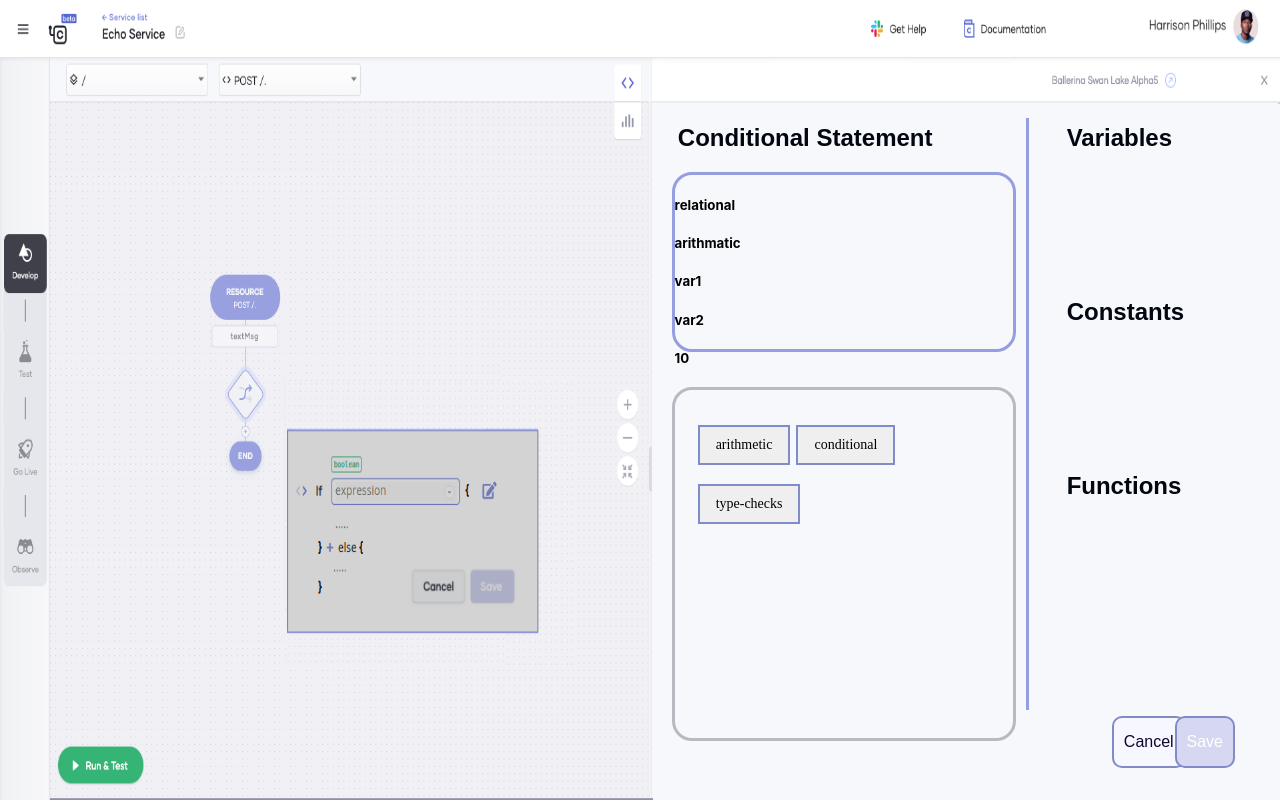
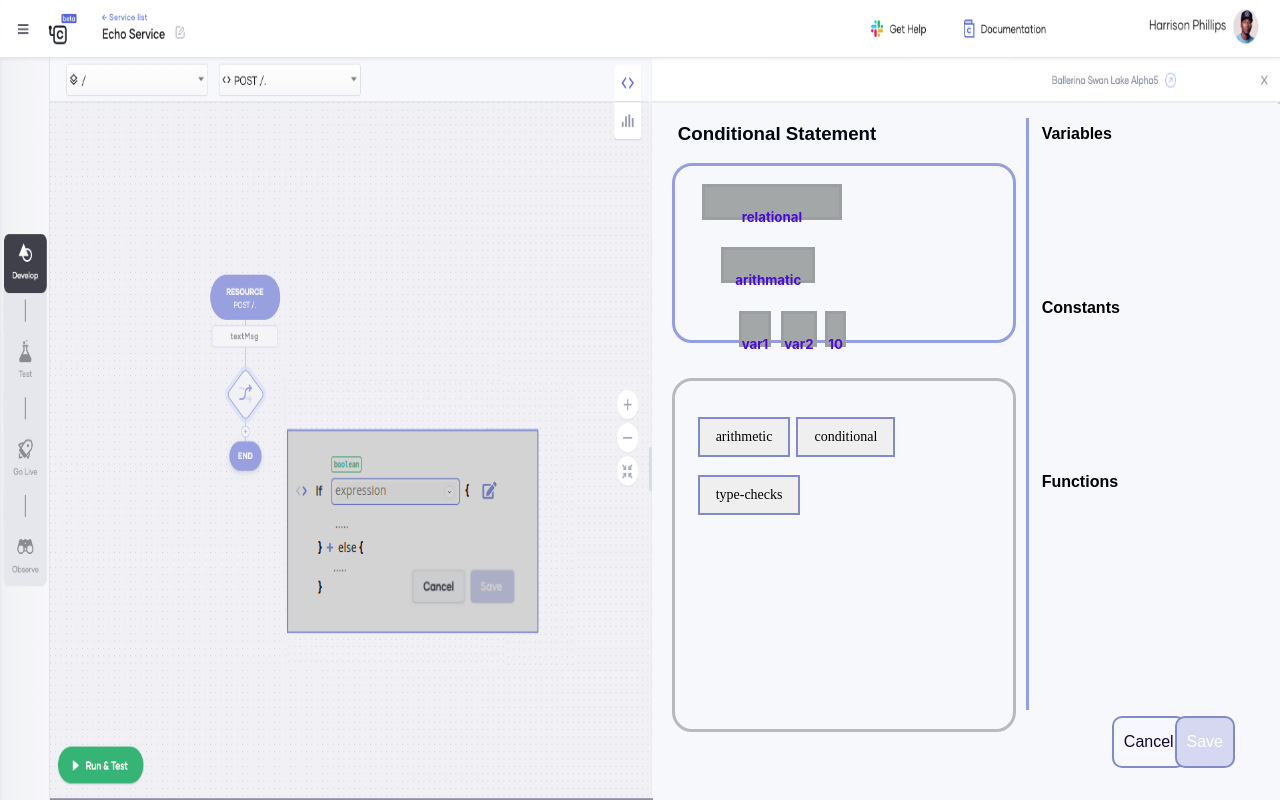
Before and after one commit to madushajg/tree-editor, a React (Create React App) app: page / in a window 1280 px wide. Built offline with nearby package versions, Linux system fonts and the light colour scheme.

Commit message:
Minor improvements

```diff
--- a/src/components/Expression/index.tsx
+++ b/src/components/Expression/index.tsx
@@ -17,7 +17,7 @@ export function ExpressionComponent(props: ExpressionComponentProps) {
     };
 
     return (
-        <div onClick={onClickWholeExpression}>
+        <div onClick={onClickWholeExpression} className="App-expression-component">
             {/* <h5>expComp</h5> */}
             {component}
         </div>
--- a/src/components/ExpressionTypes/Relational/index.tsx
+++ b/src/components/ExpressionTypes/Relational/index.tsx
@@ -26,7 +26,6 @@ export function RelationalC(props: RelationalProps) {
         <div onClick={onClickWholeExpression}>
             <h5>relational</h5>
             {lhs}
-
             {rhs}
         </div>
     );
--- a/src/components/LeftPane/index.tsx
+++ b/src/components/LeftPane/index.tsx
@@ -67,6 +67,15 @@ export function LeftPane() {
     //     }
     // }
 
+
+    // const sampleModel: Expression = {
+    //     type: ["boolean"],
+    //     kind: "LiteralC",
+    //     expressionType: {
+    //         value: "false"
+    //     }
+    // }
+
     const onClickButton = () => {
         getExpressionTypeComponent(sampleModel)
     }
@@ -74,7 +83,7 @@ export function LeftPane() {
 
     return (
         <div className="App-leftPane">
-            <h2 className="App-leftPane-heading">Conditional Statement</h2>
+            <h3 className="App-leftPane-heading">Conditional Statement</h3>
             <div className="App-statement-template-editor">
                 <ExpressionComponent model={sampleModel} callback={onClickButton}/>
             </div>
--- a/src/components/RightPane/index.tsx
+++ b/src/components/RightPane/index.tsx
@@ -6,13 +6,13 @@ export function RightPane() {
     return (
         <div className="App-rightPane">
             <div className="App-rightPane-block">
-                <h2 className="App-rightPane-heading">Variables</h2>
+                <h4 className="App-rightPane-heading">Variables</h4>
             </div>
             <div className="App-rightPane-block">
-                <h2 className="App-rightPane-heading">Constants</h2>
+                <h4 className="App-rightPane-heading">Constants</h4>
             </div>
             <div className="App-rightPane-block">
-                <h2 className="App-rightPane-heading">Functions</h2>
+                <h4 className="App-rightPane-heading">Functions</h4>
             </div>
             <button className="closure-button-cancel closure-button">Cancel</button>
             <button className="closure-button-save closure-button">Save</button>
```
